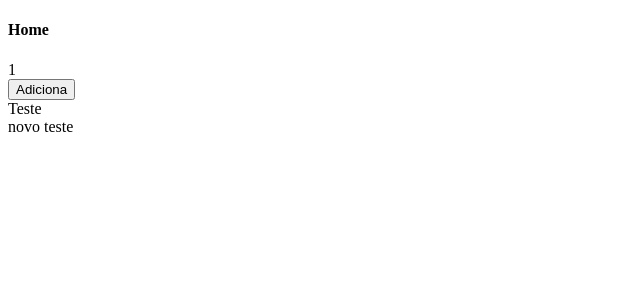
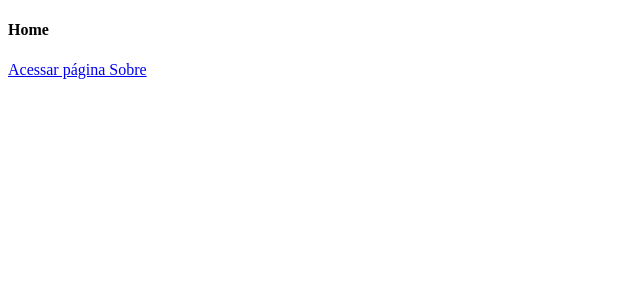
Before and after one commit to LEANDRO-LOPES-COSTA/nextJS-estudo, a Next.js app: page / in a window 1280 px wide. Shown: the top 300 px of the page, without its empty margins (0-640 px from the left). Built offline with nearby package versions, Linux system fonts and the light colour scheme.

Commit message:
teste de link

```diff
--- a/pages/index.js
+++ b/pages/index.js
@@ -1,31 +1,15 @@
-import { useState } from "react"
+import Link from 'next/link';
 
 function Home () {
     return (
         <div>
             <h4> Home </h4>
-            <Contador/>
-            <div>Teste</div>
-
-            <div> novo teste </div>
-
-        </div>
-
-    )
-}
-
-function Contador () {
-    const [contador, setContador] = useState(1);
-
-    function adicionaContador (){
-        setContador(contador + 1);
-    }
-    return (
-        <div>
-            <div>{contador}</div>
-    <button onClick={adicionaContador}>Adiciona</button>
+            <Link>
+                <a href="/sobre">Acessar página Sobre</a>
+            </Link>
         </div>
     )
 }
 
+
 export default Home
```
Also changed, not shown: pages/sobre.js (added, +15 -0 lines).
